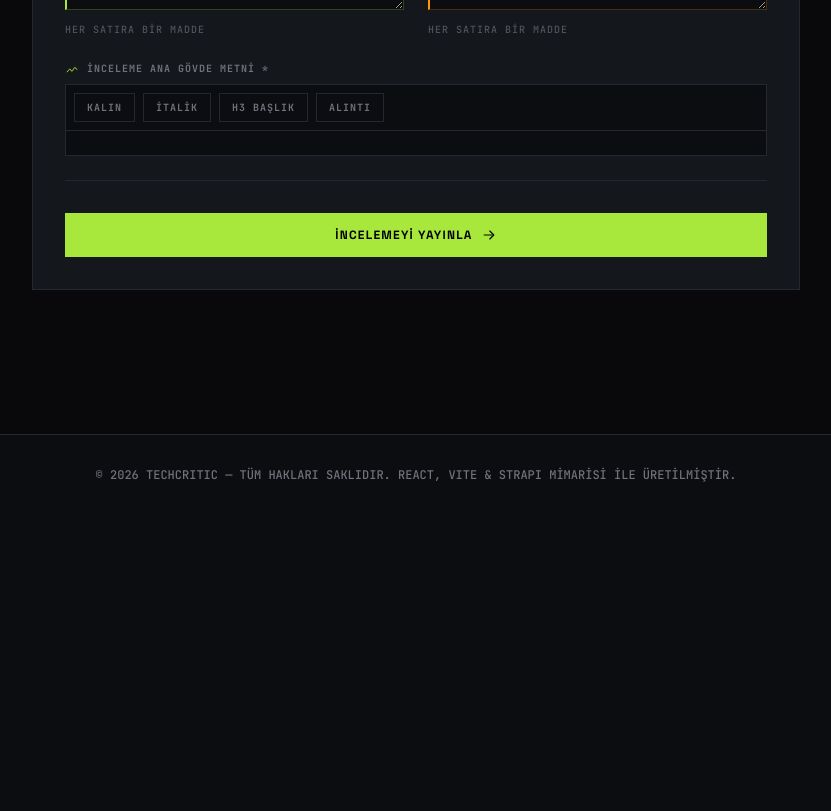
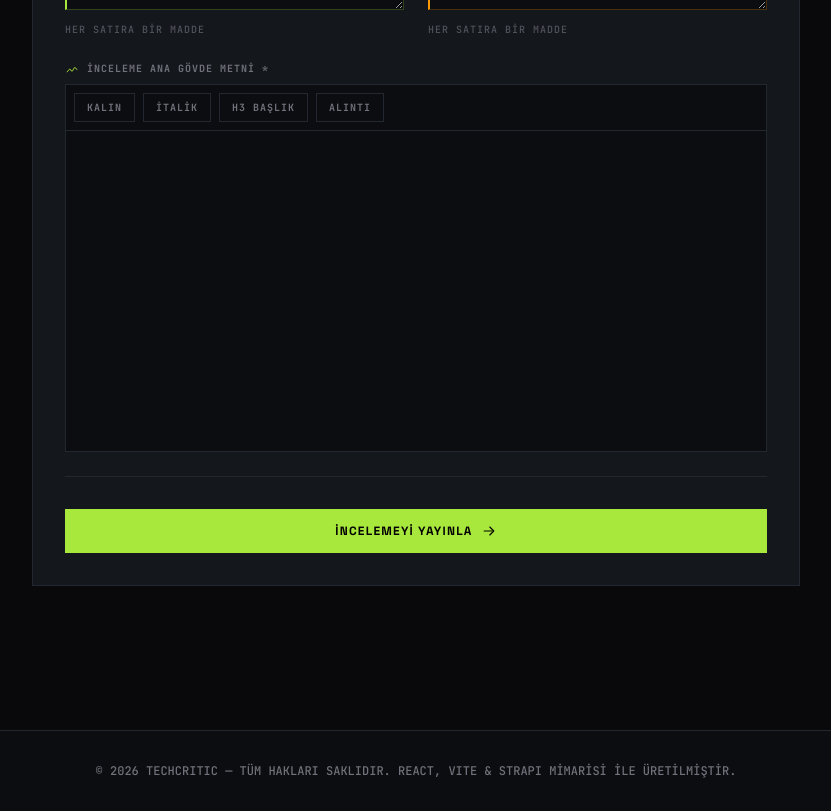
Before and after one commit to cetinumit/react-strapi-game-critic-site, a React (Vite) app in the folder frontend/: page /new-review in a window 1280 px wide. Shown: the part 900-1711 px from the top of the page, without its empty margins (224-1055 px from the left). Before the commit the page ends 1415 px from the top, so only its background shows below. Built offline with nearby package versions, Linux system fonts and the light colour scheme; no server answers; sample sign-in values are in the browser's storage.

Commit message:
inceleme düzenleme/oluşturma ekranında düzenlemeler yapıldı

```diff
--- a/frontend/src/components/TiptapEditor.jsx
+++ b/frontend/src/components/TiptapEditor.jsx
@@ -76,8 +76,22 @@ const TiptapEditor = ({ value, onChange }) => {
     },
     editorProps: {
       attributes: {
-        className:
-          "prose prose-invert max-w-none p-4 min-h-[250px] focus:outline-none text-zinc-300 leading-relaxed prose-headings:text-white prose-headings:font-gaming prose-headings:uppercase prose-headings:tracking-tight prose-strong:text-white prose-blockquote:border-l-2 prose-blockquote:border-phosphor prose-blockquote:text-zinc-400 prose-a:text-phosphor",
+        // DİKKAT: burası React değil, ProseMirror'a giden ham DOM özniteliği.
+        // "className" yazılırsa hiçbir sınıf uygulanmaz — "class" olmalı.
+        // prose-* varyantları da kullanılamıyor (@tailwindcss/typography kurulu
+        // değil), o yüzden alt elemanları doğrudan hedefliyoruz.
+        class: [
+          "p-4 min-h-[320px] focus:outline-none text-zinc-300 leading-relaxed",
+          "[&_p]:mb-4",
+          "[&_h3]:text-white [&_h3]:font-gaming [&_h3]:font-black [&_h3]:text-lg",
+          "[&_h3]:uppercase [&_h3]:tracking-tight [&_h3]:mt-6 [&_h3]:mb-3",
+          "[&_strong]:text-white [&_strong]:font-bold",
+          "[&_em]:italic",
+          "[&_blockquote]:border-l-2 [&_blockquote]:border-phosphor",
+          "[&_blockquote]:pl-4 [&_blockquote]:text-zinc-400 [&_blockquote]:italic",
+          "[&_ul]:list-disc [&_ul]:pl-5 [&_ol]:list-decimal [&_ol]:pl-5",
+          "[&_li]:mb-1",
+        ].join(" "),
       },
     },
   });
--- a/frontend/src/pages/CreateReview.jsx
+++ b/frontend/src/pages/CreateReview.jsx
@@ -143,8 +143,10 @@ const CreateReview = () => {
       // 4. STRAPI'YE İNCELEMEYİ KAYDET
       await createReview(payload);
 
-      // Başarılı olursa yeni oluşturulan detaya yönlendir
-      navigate(`/review/${slug}`);
+      // Başarılı olursa yeni oluşturulan detaya yönlendir.
+      // replace: oluşturma sayfasını geçmişten çıkarıyor, yoksa detay
+      // sayfasındaki geri tuşu buraya geri dönüyordu.
+      navigate(`/review/${slug}`, { replace: true });
     } catch (err) {
       setError(
         err.message || "İnceleme oluşturulurken bir hata meydana geldi.",
--- a/frontend/src/pages/EditReview.jsx
+++ b/frontend/src/pages/EditReview.jsx
@@ -303,20 +303,6 @@ const EditReview = () => {
           />
         </div>
 
-        {/* Ana Metin */}
-        <div>
-          <label className={`${LABEL} flex items-center gap-2`}>
-            <SignatureIcon className="w-3.5 h-3.5 text-phosphor" /> İnceleme
-            Metni
-          </label>
-          <TiptapEditor
-            value={formData.content}
-            onChange={(newContent) =>
-              setFormData({ ...formData, content: newContent })
-            }
-          />
-        </div>
-
         {/* Artılar ve Eksiler */}
         <div className="grid grid-cols-1 md:grid-cols-2 gap-6">
           <div>
@@ -353,6 +339,20 @@ const EditReview = () => {
           </div>
         </div>
 
+        {/* Ana Metin — CreateReview ile aynı sıra: formun en altında */}
+        <div>
+          <label className={`${LABEL} flex items-center gap-2`}>
+            <SignatureIcon className="w-3.5 h-3.5 text-phosphor" /> İnceleme
+            Metni
+          </label>
+          <TiptapEditor
+            value={formData.content}
+            onChange={(newContent) =>
+              setFormData({ ...formData, content: newContent })
+            }
+          />
+        </div>
+
         {/* Kaydet */}
         <div className="pt-2 border-t border-line">
           <button
```
